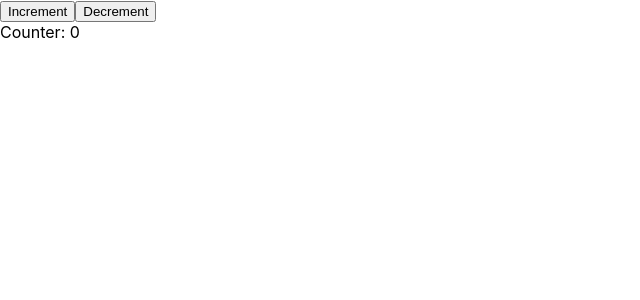
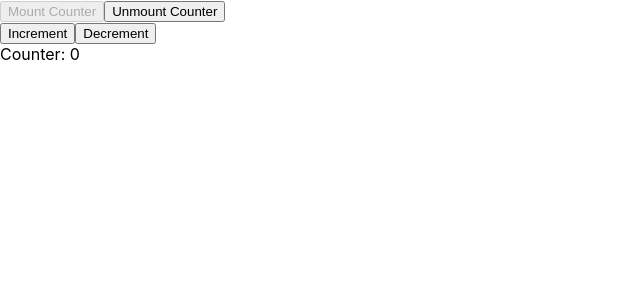
Before and after one commit to kvsiva/my-app3, a React (Create React App) app: page / in a window 1280 px wide. Shown: the top 300 px of the page, without its empty margins (0-640 px from the left). Built offline with nearby package versions, Linux system fonts and the light colour scheme.

Commit message:
new lifecycle method added for component

```diff
--- a/src/App.js
+++ b/src/App.js
@@ -18,10 +18,24 @@ import Counter from './components/Counter'
 
 
 export class App extends Component {
+  constructor(props) {
+    super(props)
+
+    this.state = {
+       mount:true
+    }
+    this.mountCounter = () => this.setState({mount:true})
+    this.unmountCounter=() => this.setState({mount:false})
+
+
+  }
+
   render() {
     return (
       <div>
-         <Counter/>
+          <button onClick={this.mountCounter} disabled={this.state.mount}>Mount Counter</button>
+          <button onClick={this.unmountCounter} disabled={!this.state.mount}>Unmount Counter</button>
+          {this.state.mount?<Counter/>:null}
       </div>
     )
   }
--- a/src/components/Counter.jsx
+++ b/src/components/Counter.jsx
@@ -23,6 +23,11 @@ export class Counter extends Component {
         console.log('--------------------')
     }
 
+    componentWillUnmount(){
+        console.log('Component Will Unmount')
+        console.log('-----------------------')
+    }
+
     render() {
         console.log('Render')
         return (
```
